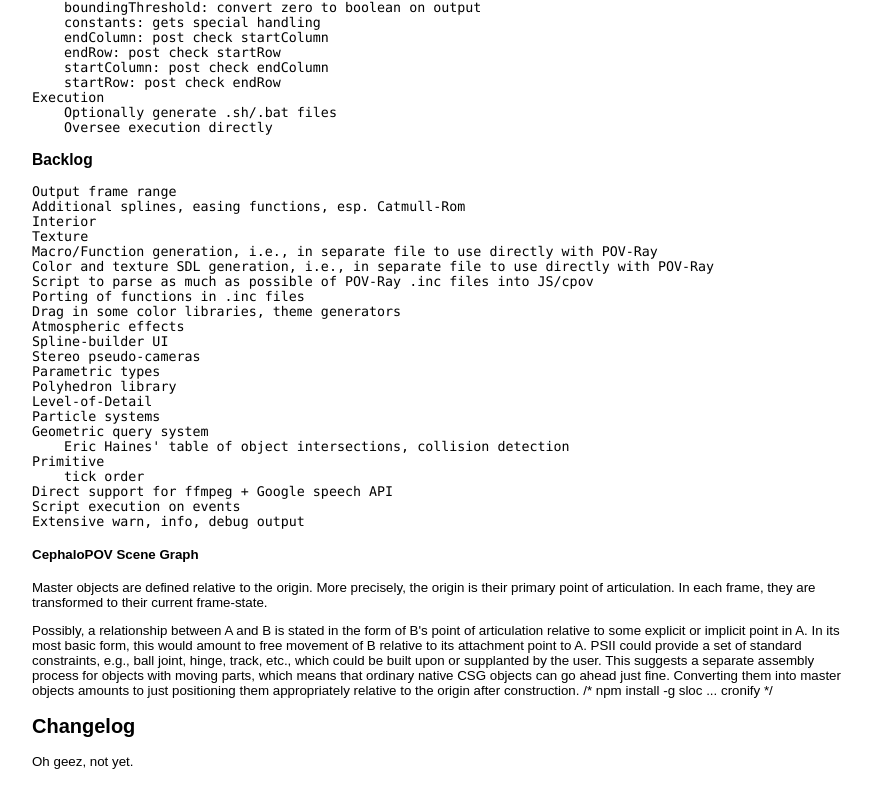
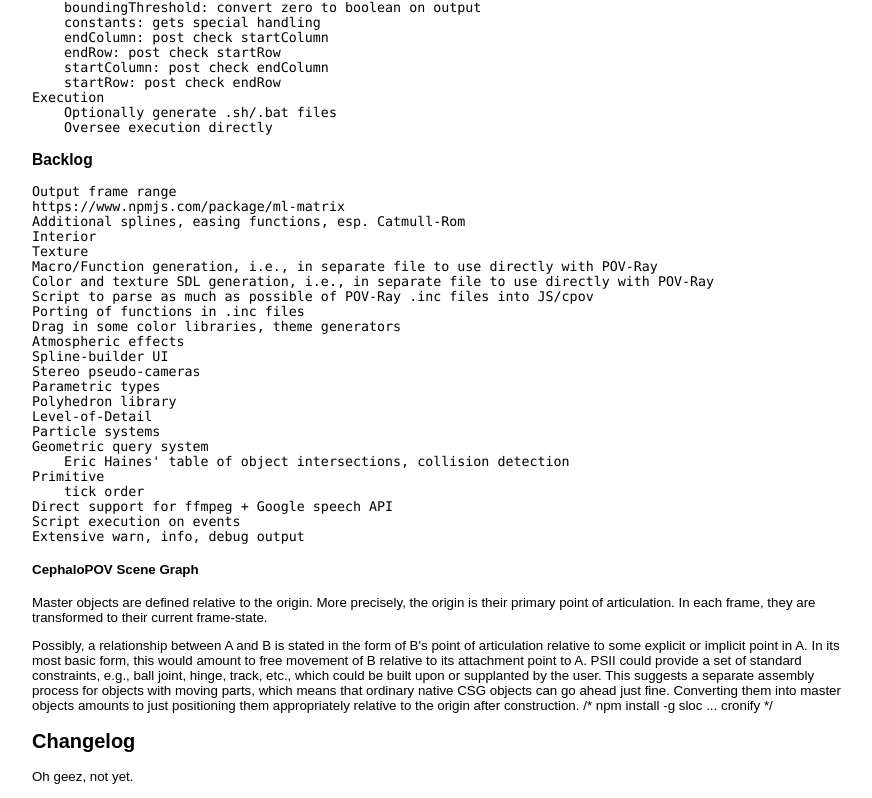
Before and after one commit to eodell6502/cephalopov, a website: page docs/index.html in a window 1280 px wide. Shown: the part 1404-2202 px from the top of the page, without its empty margins (200-1072 px from the left). Drawn offline with Linux system fonts and the light colour scheme.

Commit message:
URL for matrix module

```diff
--- a/docs/index.html
+++ b/docs/index.html
@@ -152,6 +152,7 @@ Execution
 <h3>Backlog</h3>
 
 <pre>Output frame range
+https://www.npmjs.com/package/ml-matrix
 Additional splines, easing functions, esp. Catmull-Rom
 Interior
 Texture
```
